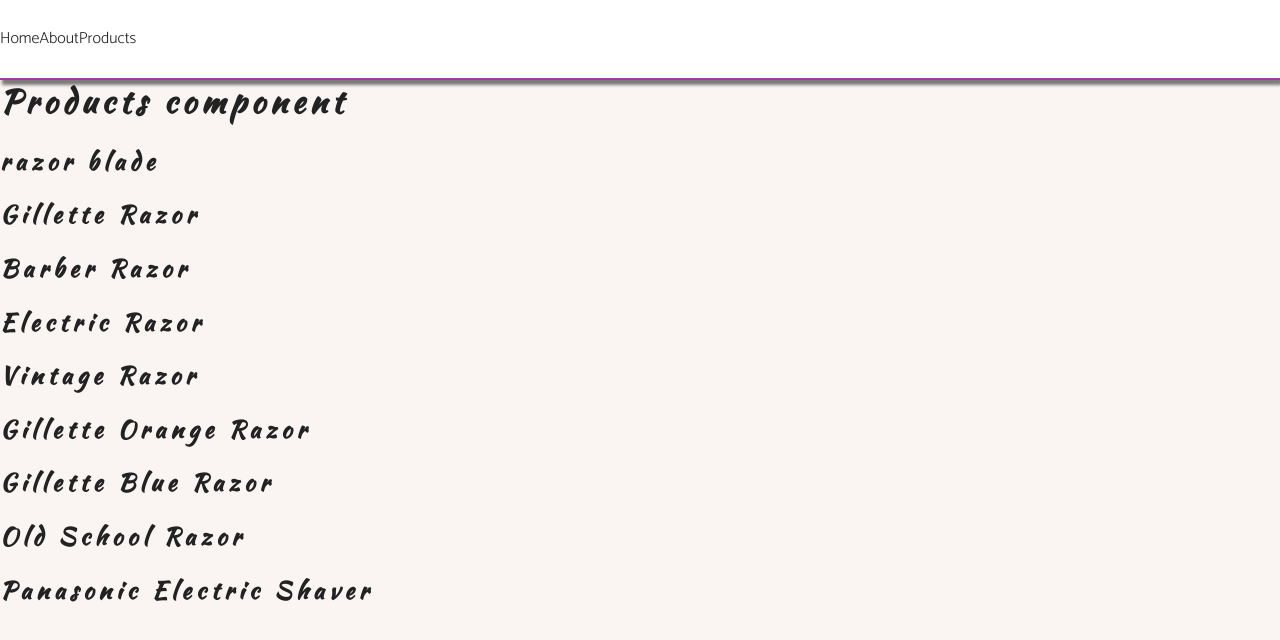
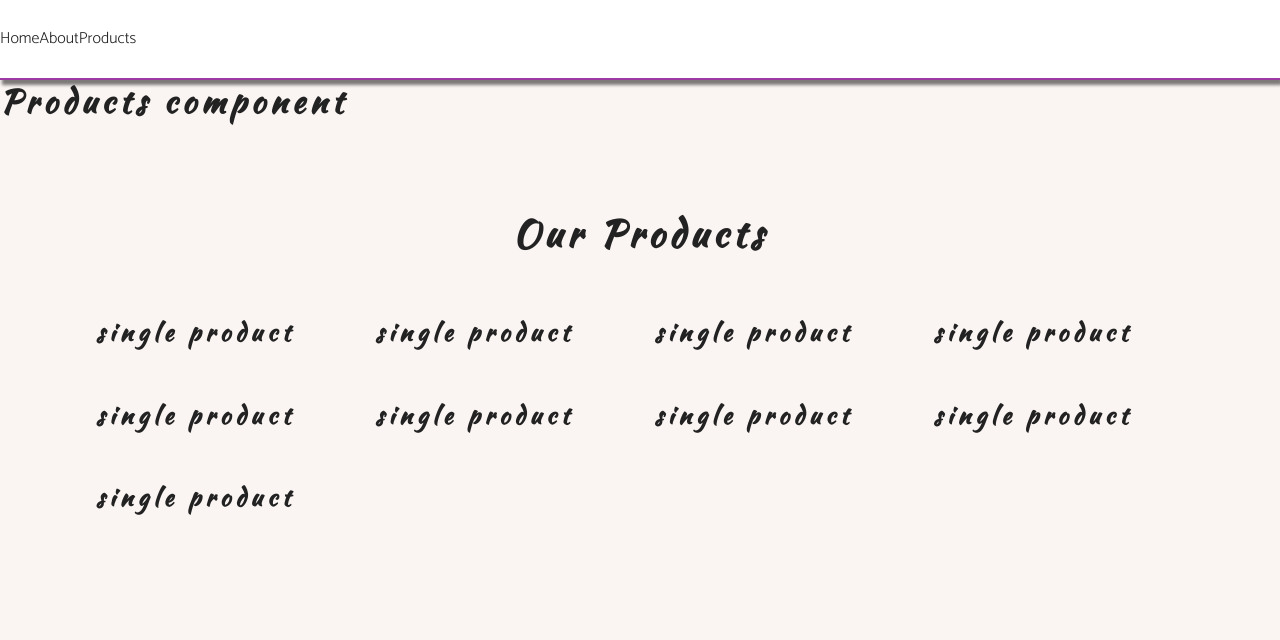
Before and after one commit to Altofogant/razors-ecommerce-svelte, a Svelte app: page /products in a window 1280 px wide. Shown: the top 640 px of the page. Built offline with nearby package versions, Linux system fonts and the light colour scheme.

Commit message:
got rendering logic down for all products page

```diff
--- /dev/null
+++ b/src/components/Products/Product.svelte
@@ -0,0 +1 @@
+<h1>single product</h1>
--- a/src/components/Products/Products.svelte
+++ b/src/components/Products/Products.svelte
@@ -1,6 +1,8 @@
 <script>
+    export let title = "";
     import { onMount, onDestroy } from 'svelte';
     import products from '../../stores/defaultProducts';
+    import Product from './Product.svelte';
 
     //let localProducts = [];
     // let unsubscribe;
@@ -18,6 +20,11 @@
 
 <h1>Products component</h1>
 
-{#each $products as product}
-    <h2>{product.title}</h2>
-{/each}
+<section class="section">
+    <h2 class="section-title">{title}</h2>
+    <div class="products-center">
+        {#each $products as product (product.id)}
+            <Product {product} />
+        {/each}
+    </div>
+</section>
--- a/src/pages/Products.svelte
+++ b/src/pages/Products.svelte
@@ -2,4 +2,4 @@
     import Products from "../components/Products/Products.svelte";
 </script>
 
-<Products />
+<Products title="our products" />
```
